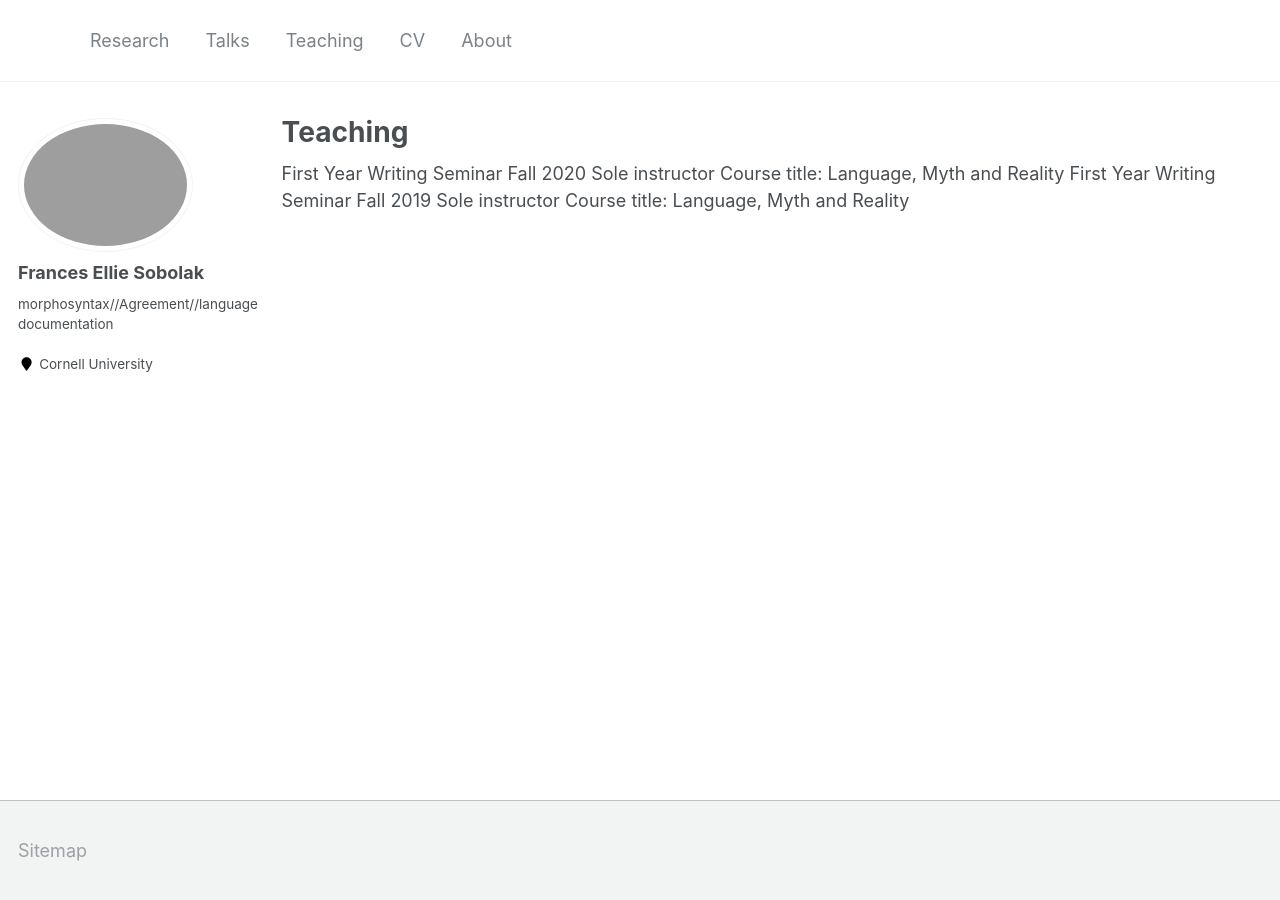
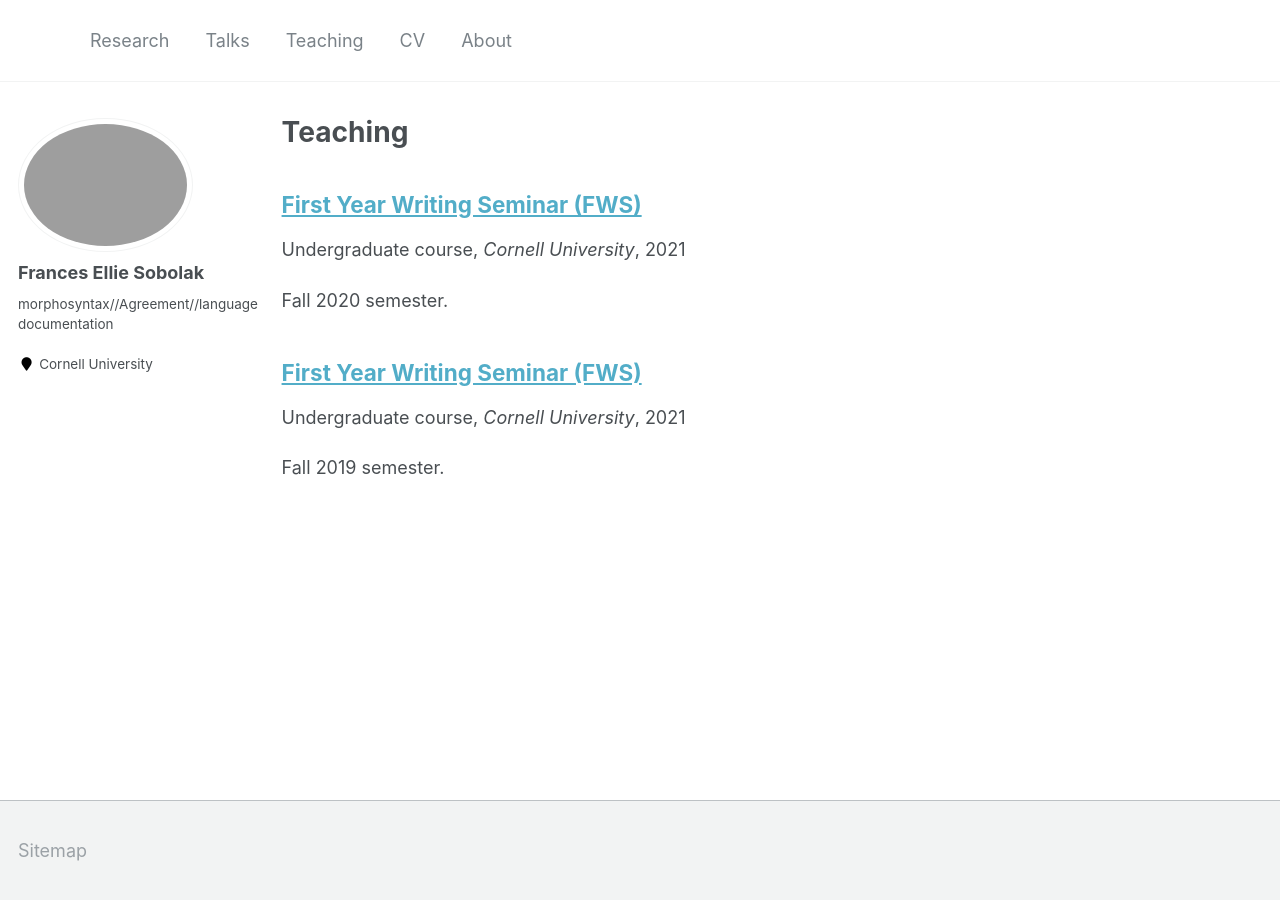
Before and after one commit to fesobolak/fesobolak.github.io, a Jekyll site: the page built from _pages/teaching.html, in a window 1280 px wide. Built offline with Jekyll 4.4.1, drawn with Linux system fonts in a browser that asks for light colours.

Commit message:
Update teaching.html

```diff
--- a/_pages/teaching.html
+++ b/_pages/teaching.html
@@ -5,12 +5,8 @@ permalink: /teaching/
 author_profile: true
 ---
 
-First Year Writing Seminar
-Fall 2020
-Sole instructor
-Course title: Language, Myth and Reality
+{% include base_path %}
 
-First Year Writing Seminar
-Fall 2019
-Sole instructor
-Course title: Language, Myth and Reality
+{% for post in site.teaching reversed %}
+  {% include archive-single.html %}
+{% endfor %}
```
